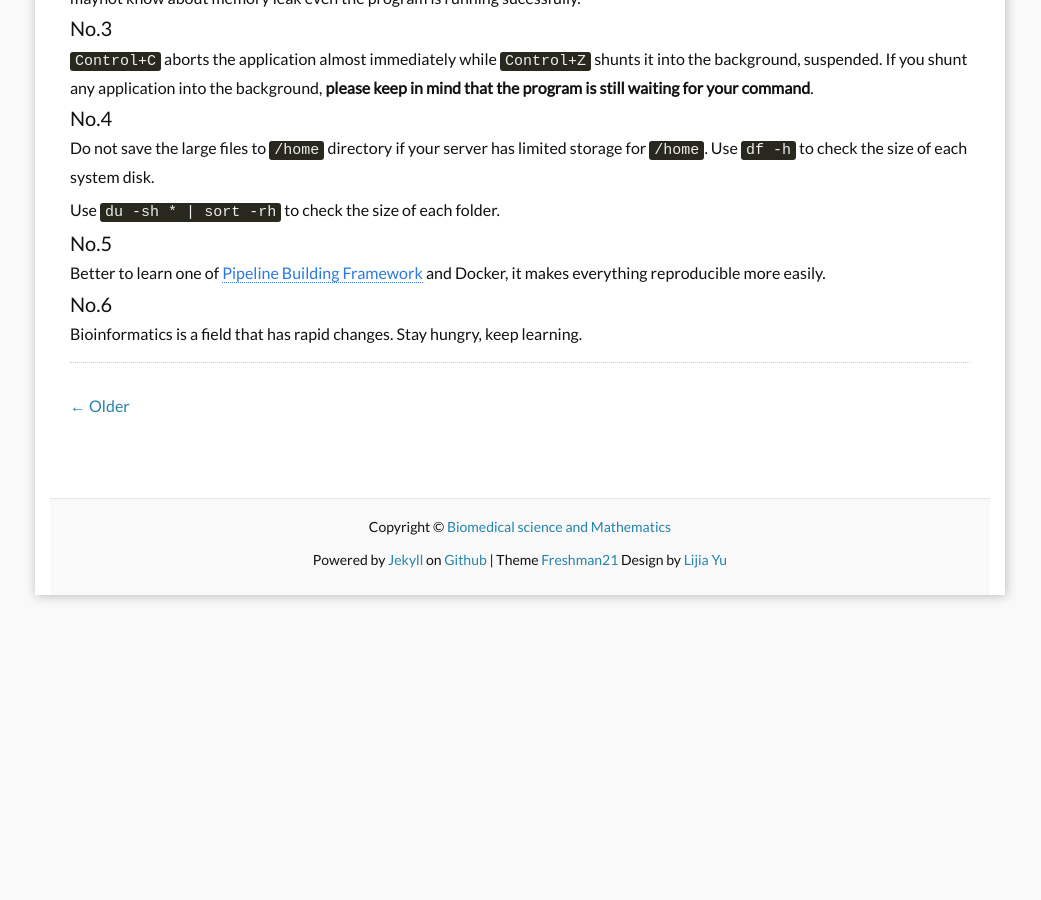
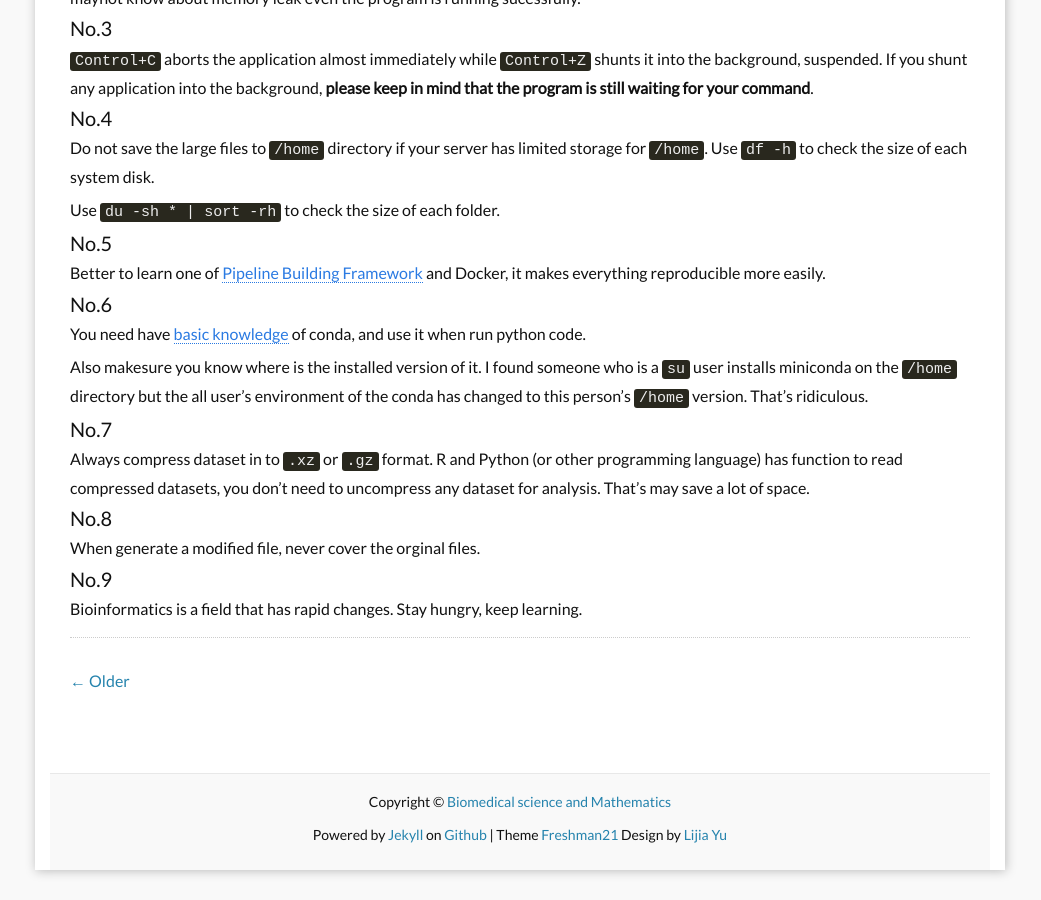
Before and after one commit to yulijia/en, a Jekyll site: the page built from _posts/2021-04-28-keep-good-dry-lab-habits.md, in a window 1280 px wide and 900 px high, scrolled down 2174 px. Shown: the whole window, without its empty margins (120-1161 px from the left). Built offline with Jekyll 4.4.1, drawn with Linux system fonts in a browser that asks for light colours; nearby versions of some CDN libraries; comment, search, counter and statistics services are not loaded; before the commit the page ends 2799 px from its top, so only the background shows below that.

Commit message:
update content

```diff
--- a/_posts/2021-04-28-keep-good-dry-lab-habits.md
+++ b/_posts/2021-04-28-keep-good-dry-lab-habits.md
@@ -108,4 +108,18 @@ Better to learn one of [Pipeline Building Framework](https://www.biostars.org/p/
 
 #### No.6
 
+You need have [basic knowledge](https://docs.conda.io/projects/conda/en/4.6.0/_downloads/52a95608c49671267e40c689e0bc00ca/conda-cheatsheet.pdf) of conda, and use it when run python code.
+
+Also makesure you know where is the installed version of it. I found someone who is a `su` user installs miniconda on the `/home` directory but the all user's environment of the conda has changed to this person's `/home` version. That's ridiculous.
+
+#### No.7
+
+Always compress dataset in to `.xz` or `.gz` format. R and Python (or other programming language) has function to read compressed datasets, you don't need to uncompress any dataset for analysis. That's may save a lot of space.
+
+#### No.8
+
+When generate a modified file, never cover the orginal files.
+
+#### No.9
+
 Bioinformatics is a field that has rapid changes. Stay hungry, keep learning.
```
